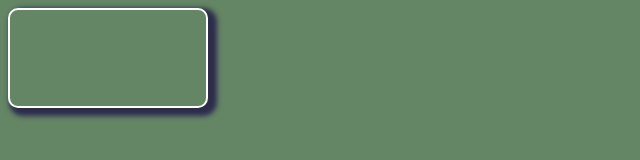
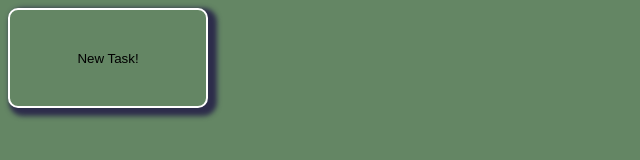
Before and after one commit to pinkx-xlink/todo-project, a plain HTML site: page dist/index.html in a window 1280 px wide. Shown: the full height of the page, 0-640 px from the left. Drawn offline with Linux system fonts and the light colour scheme.

Commit message:
Add text to add btn

```diff
--- a/dist/index.html
+++ b/dist/index.html
@@ -10,7 +10,7 @@
     <scipt src="index.js" defer> </scipt>
 
     <div class="todo" id="todo">
-        <button id="add"> </div>
+        <button id="add"> New Task! </div>
         <template id="taskTemplate">
             <div id="task">
               <input type="checkbox" class="task-complete">
```
